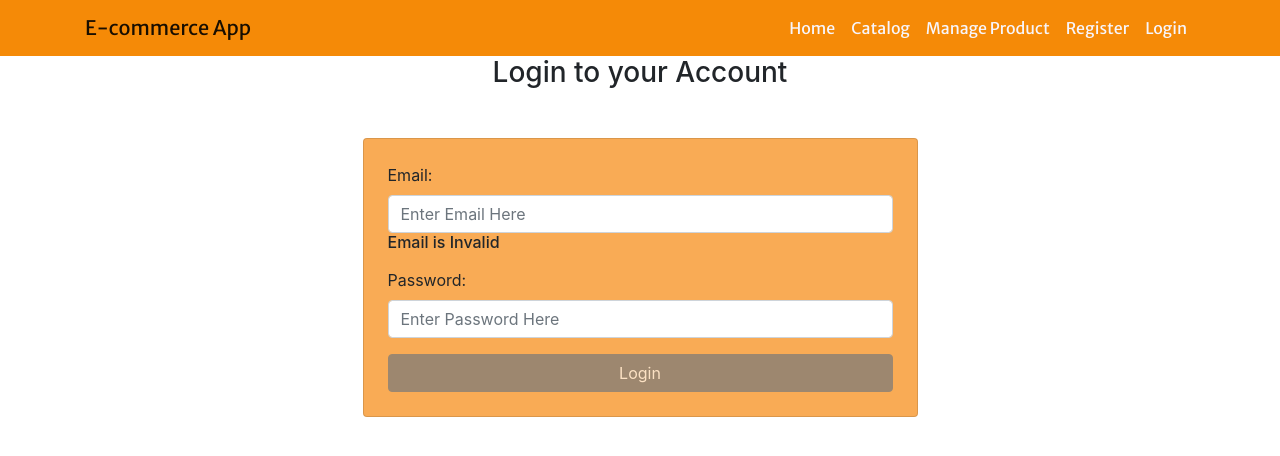
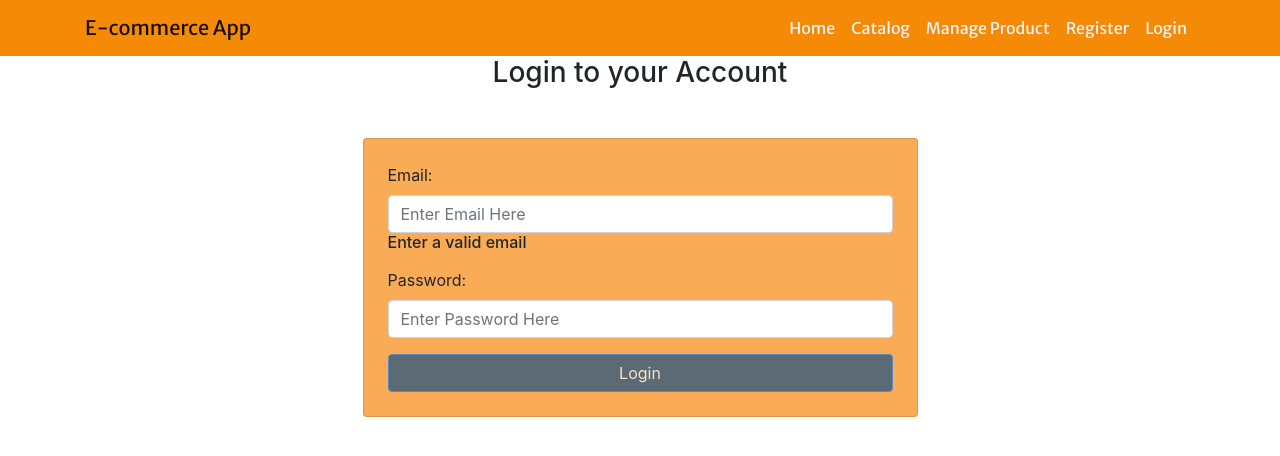
Before and after one commit to dmganados/puppypaws_ecommerce, a React (Create React App) app: page /login in a window 1280 px wide. Shown: the top 456 px of the page. Built offline with nearby package versions, Linux system fonts and the light colour scheme; the HTML template or start-up script is replaced by a standard one.

Commit message:
working on fixing unexpected token e

```diff
--- a/src/index.css
+++ b/src/index.css
@@ -11,3 +11,8 @@ code {
   font-family: source-code-pro, Menlo, Monaco, Consolas, 'Courier New',
     monospace;
 }
+
+.cardHighlight {
+  min-height: 100% !important;
+  background-color: #909CC2 !important;
+}
--- a/src/pages/Login.js
+++ b/src/pages/Login.js
@@ -14,10 +14,8 @@ export default function Login() {
 
 	const [email, setEmail] = useState('');
 	const [password, setPassword] = useState('');
-
 	let addressSign = email.search('@')
 	let dns = email.search('.com')
-
 	const [isActive, setIsActive] = useState(false);
 	const [isValid, setIsValid] = useState(false);
 
@@ -33,27 +31,27 @@ export default function Login() {
 			setIsValid(false);
 			setIsActive(false);
 		}
-	})
+	},[email, password, addressSign, dns])
 
 	const loginUser = async (event) => {
 		event.preventDefault();
 
-		fetch('https://limitless-brushlands-90925.herokuapp.com/users/user-token', {
-			method: 'POST',
+		await fetch("https://limitless-brushlands-90925.herokuapp.com/users/user-token", {
+			method: "POST",
 			headers: {
-				'Content-Type': 'application/json'
+				"Content-Type": "application/json"
 			},
 			body: JSON.stringify({
 				email: email,
 				password: password
 			})
-		}).then(res => res.json())
-		.then(jsonData => {
+		}).then(res => res.json()).then(jsonData => {
 			let token = jsonData.accessToken;
-			// console.log(token);
+
+			// console.log(type);
 
 			if (typeof token !== 'undefined') {
-				localStorage.setItem('accessToken', token)
+				// localStorage.setItem('accessToken', token)
 				Swal.fire({
 				 	icon: 'success',
 				 	title: 'Login Successful',
@@ -61,21 +59,22 @@ export default function Login() {
 				 })
 			} else {
 				Swal.fire({
-					icon: 'error',
-					title: 'Check your Credentials',
-					text: 'Credential error'
+				 	icon: "error",
+				 	title: "Check your Credentials",
+				 	text: "Credential error"
 				 })
 			}
 		})
 	};
 
+
+
 	return (
 		<>
 		<Container >
 			<h3 className="d-flex justify-content-center">Login to your Account</h3>
-
+			<Form onSubmit = {e => loginUser(e)}>
 				<Card className="d-block mt-lg-5 p-4 loginCard">
-				<Form onSubmit={event => loginUser(event)}>
 					{/*Email Address Field*/}
 					<Form.Group>
 						<Form.Label>Email:</Form.Label>
@@ -88,9 +87,9 @@ export default function Login() {
 						/>
 						{
 							isValid ?
-								<h6 className="text-success">Email is Valid</h6>
+								<h6 className="text-success">&#10003; Email verified</h6>
 							:
-								<h6 className="text-mute">Email is Invalid</h6>
+								<h6 className="text-mute">Enter a valid email</h6>
 						}
 					</Form.Group>
 
@@ -117,15 +116,14 @@ export default function Login() {
 							>Login</Button>
 						:
 							<Button
-							className="btn-block"
-							variant="secondary"
+							className="btn-block loginBtn"
 							disabled
 							>Login</Button>
 					}
 
+				</Card>
 			</Form>
-			</Card>
 		</Container>
 		</>
-	)
-}
+	);
+};
```
Also changed, not shown: src/pages/Register.js (+9 -2 lines). Lines whose indentation alone changed are shown as unchanged.
